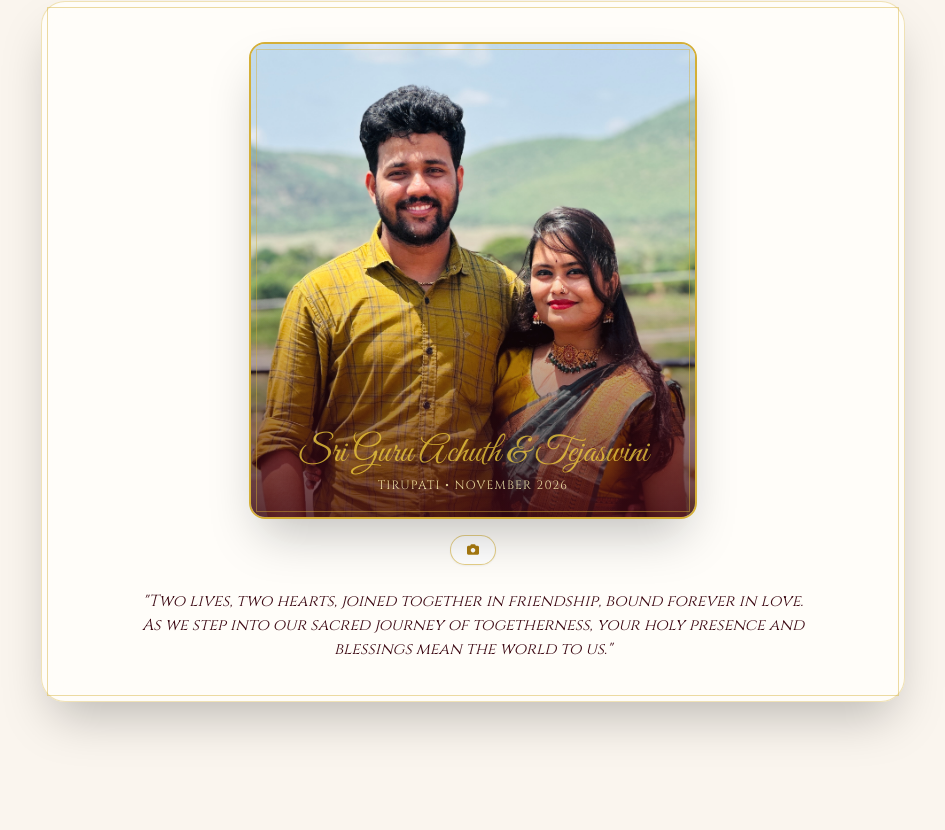
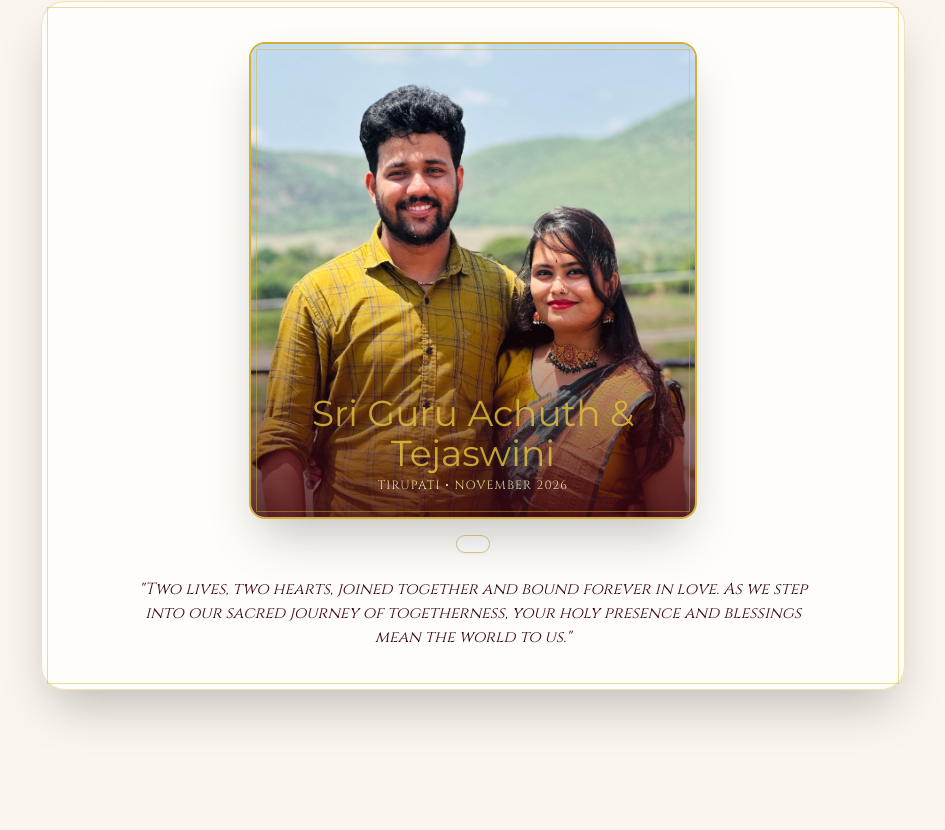
Before and after one commit to achuthbunny/weddingwebsite, a plain HTML site: page index.html in a window 1280 px wide. Shown: the part 1019-1849 px from the top of the page, without its empty margins (167-1112 px from the left). Drawn offline with nearby package versions, Linux system fonts and the light colour scheme.

Commit message:
Update index.html

```diff
--- a/index.html
+++ b/index.html
@@ -181,20 +181,20 @@
             <div class="relative max-w-md mx-auto rounded-2xl overflow-hidden shadow-2xl gold-frame group">
                 <img id="coupleImage" src="IMG_3724_2.jpeg" onerror="this.onerror=null; this.src='IMG_3724.jpeg'; this.onerror=showFallbackSVG;" alt="Sri Guru Achuth and Tejaswini" class="w-full h-auto object-cover transform group-hover:scale-105 transition duration-700 min-h-[350px] bg-maroon-dark/10">
                 <div class="absolute inset-0 bg-gradient-to-t from-maroon-dark/90 via-transparent to-transparent opacity-90 flex flex-col justify-end p-6 pointer-events-none">
-                    <h3 class="font-script text-3xl sm:text-4xl text-gold">Sri Guru Achuth & Tejaswini</h3>
+                    <h3 class="font-Lora text-3xl sm:text-4xl text-gold">Sri Guru Achuth & Tejaswini</h3>
                     <p class="font-cinzel text-xs text-gold-light uppercase tracking-widest mt-1">Tirupati &bull; November 2026</p>
                 </div>
             </div>
             <!-- Custom Photo File Selector for Preview Context -->
             <div class="mt-4 flex justify-center items-center gap-2">
                 <label for="imageUploadInput" class="cursor-pointer bg-white hover:bg-gold/10 text-maroon border border-gold/60 font-cinzel text-xs font-semibold px-4 py-2 rounded-full transition shadow-sm flex items-center gap-2">
-                    <i class="fas fa-camera text-gold-dark"></i>
-                    <!-- <span>Select Photo File (IMG_3724.jpeg)</span> -->
+                    <!-- <i class="fas fa-camera text-gold-dark"></i>
+                    <span>Select Photo File (IMG_3724.jpeg)</span> -->
                 </label>
                 <!-- <input type="file" id="imageUploadInput" accept="image/*" class="hidden" onchange="loadCustomImage(event)"> -->
             </div>
             <p class="font-cinzel text-sm sm:text-base text-maroon-dark italic mt-6 max-w-2xl mx-auto leading-relaxed font-medium">
-                "Two lives, two hearts, joined together in friendship, bound forever in love. As we step into our sacred journey of togetherness, your holy presence and blessings mean the world to us."
+                "Two lives, two hearts, joined together and bound forever in love. As we step into our sacred journey of togetherness, your holy presence and blessings mean the world to us."
             </p>
         </div>
     </section>
```
